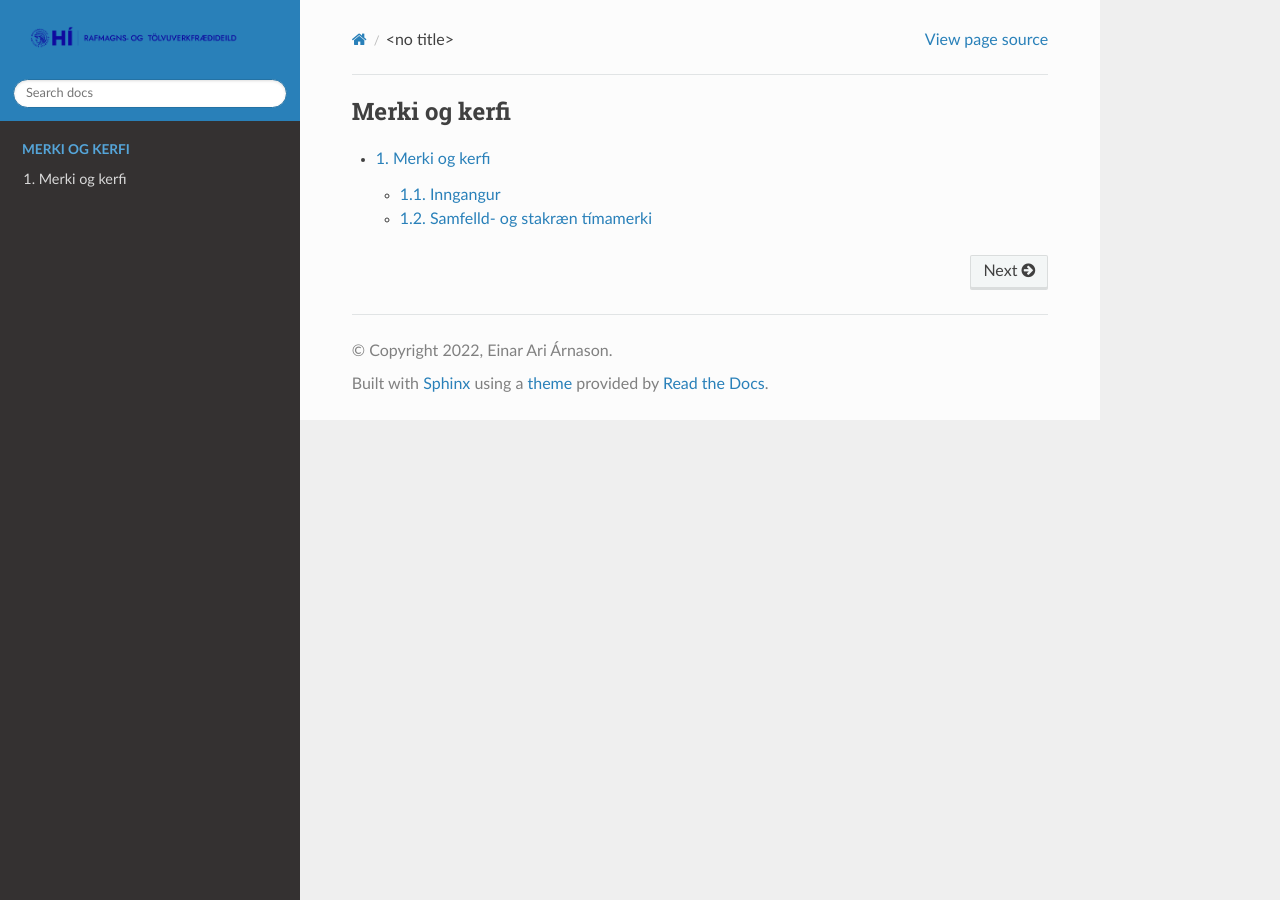
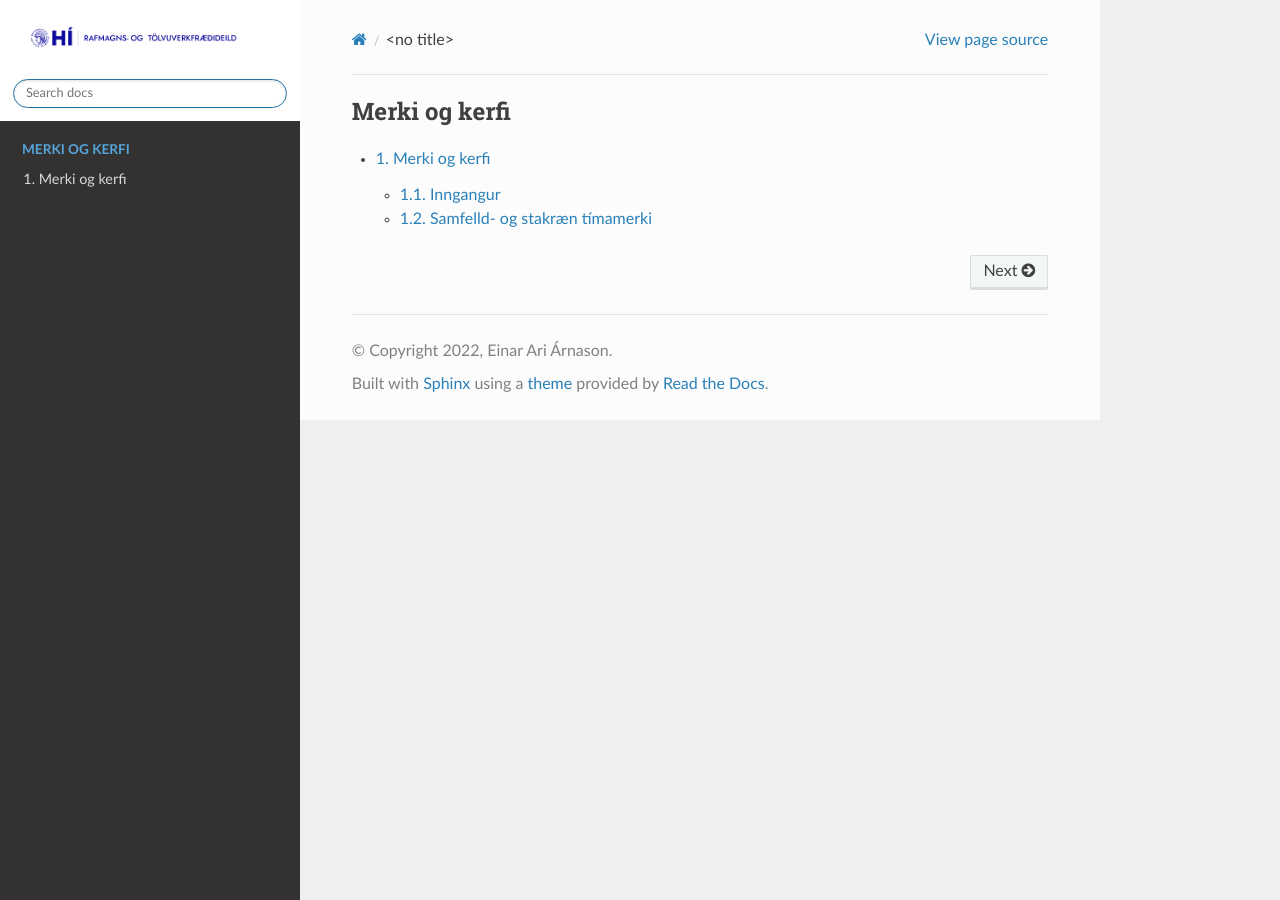
Before and after one commit to CreativeExpert/merkiogkerfi, a Sphinx documentation site: the page built from docs/source/index.rst, in a window 1280 px wide. Built offline with Sphinx 7.4.7 and the Read the Docs theme 2.0.0, drawn with Linux system fonts in a browser that asks for light colours.

Commit message:
Update conf.py

```diff
--- a/docs/source/conf.py
+++ b/docs/source/conf.py
@@ -14,7 +14,7 @@ html_theme_options = {
     'prev_next_buttons_location': 'bottom',
     'style_external_links': False,
     'vcs_pageview_mode': '',
-    'style_nav_header_background': 'light',
+    'style_nav_header_background': 'white',
 
     # Toc options
     'collapse_navigation': True,
```
